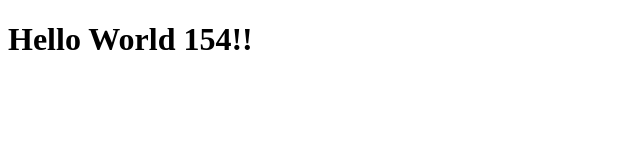
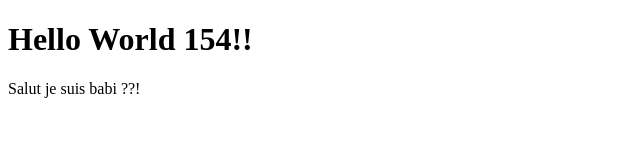
Before and after one commit to kaouthar14/learnGit, a plain HTML site: page test.html in a window 1280 px wide. Shown: the whole page, without its empty margins (0-640 px from the left). Drawn offline with Linux system fonts and the light colour scheme.

Commit message:
change2 .add div

```diff
--- a/test.html
+++ b/test.html
@@ -10,6 +10,8 @@
 
 <body>
     <h1> Hello World 154!!</h1>
+    <div> Salut je suis babi ??!</div>
+
 
 </body>
 
```
